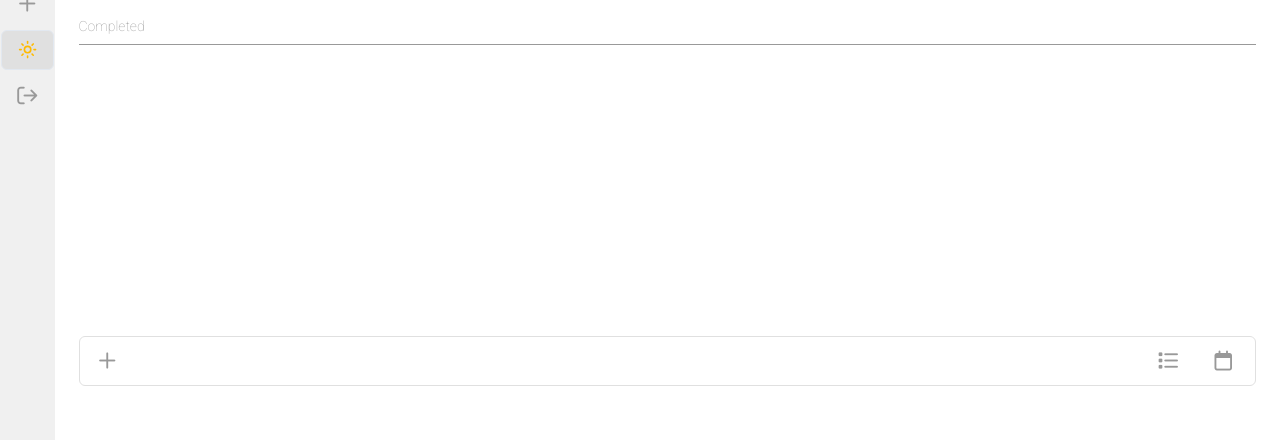
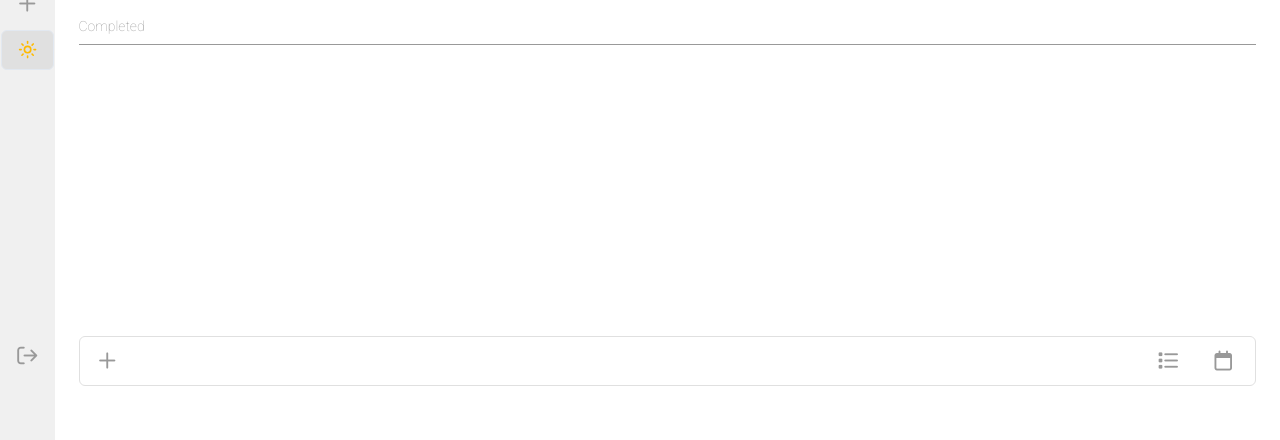
Before and after one commit to imanh79/Task-Management, a Next.js app: page / in a window 1280 px wide. Shown: the part 334-774 px from the top of the page. Built offline with nearby package versions, Linux system fonts and the light colour scheme.

Commit message:
deployed3

```diff
--- a/app/page.tsx
+++ b/app/page.tsx
@@ -4,12 +4,12 @@ import Sidebar from "@/components/sidebars/sidebar";
 export default function Home() {
   return (
     <div
-      className={`grid grid-cols-[auto,1fr,1fr]  relative h-full`}
+      className={`grid grid-cols-[auto,1fr,1fr]  relative h-screen overflow-clip`}
     >
-      <section className="col-start-1 col-end-2 bg-bgside h-full relative ">
+      <section className="col-start-1 col-end-2 bg-bgside h-screen relative  overflow-clip">
         <Sidebar />
       </section>
-      <section className="col-start-2 col-end-4  h-full">
+      <section className="col-start-2 col-end-4  h-screen  overflow-clip">
         <Main />
       </section>
       <section className="col-start-4 col-end-6 "></section>
--- a/components/main/main.tsx
+++ b/components/main/main.tsx
@@ -42,12 +42,12 @@ const Main = () => {
 
   return (
     <div
-      className={`grid  grid-cols-[auto,auto,1fr,auto] h-screen overflow-hidden ${
+      className={`grid  grid-cols-[auto,auto,1fr,auto] h-screen overflow-clip ${
         toggleright ? " " : ""
       }`}
     >
       <div
-        className="col-span-1 row-span-4 bg-bgside h-screen overflow-hidden"
+        className="col-span-1 row-span-4 bg-bgside h-[110vh] overflow-clip"
         onClick={handleClick}
       >
         {toggle ? <Navmobile /> : ""}
--- a/components/ui-kits/Nav-mobile.tsx
+++ b/components/ui-kits/Nav-mobile.tsx
@@ -26,7 +26,7 @@ const Navmobile = () => {
 
   const hovermenuhandler = (handleMenuToggle: any) => {};
   return (
-    <div className="flex flex-col items-center w-full bg-bgside h-screen overflow-hidden  ">
+    <div className="flex flex-col items-center w-full bg-bgside h-auto  ">
       <TooltipProvider>
         <div onMouseMove={hovermenuhandler}>
           <Tooltip>
@@ -102,10 +102,10 @@ const Navmobile = () => {
           <TooltipTrigger>
             <Icon
               iconName="arrow-right-from-bracket"
-              initialstyle="  gap-0 iconhoverbtn"
+              initialstyle=" mt-[260px] pb-6  gap-0 iconhoverbtn"
             />{" "}
           </TooltipTrigger>
-          <TooltipContent className="absolute left-10 -bottom-[50px] !border-divider bg-background w-20">
+          <TooltipContent className=" absolute left-10 -bottom-[50px] !border-divider bg-background w-20">
             <p>Sign out</p>
           </TooltipContent>
         </Tooltip>
```
